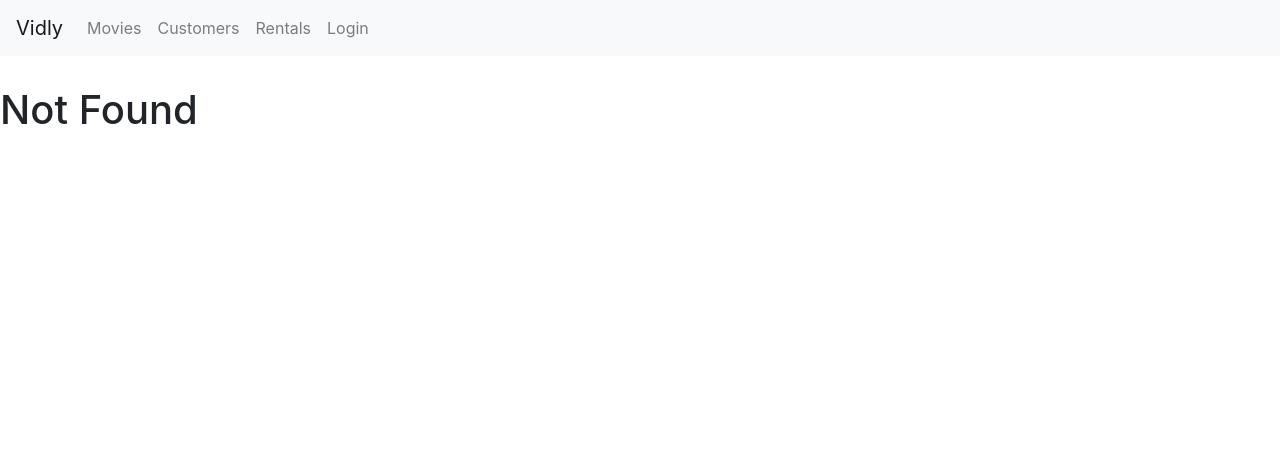
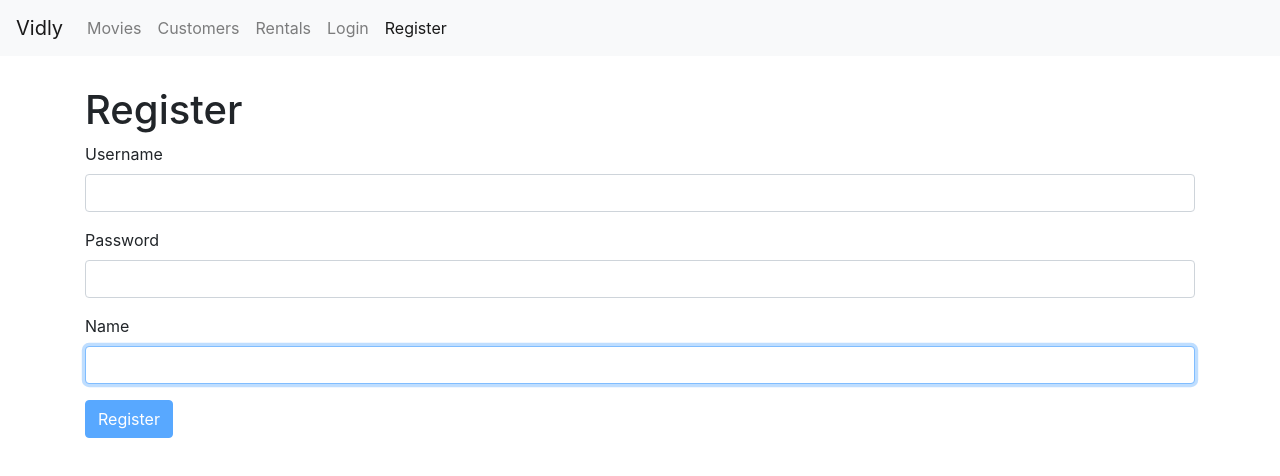
Before and after one commit to msinta/react-codewmosh, a React (Create React App) app in the folder vidly/: page /register in a window 1280 px wide. Before the commit this address led to /not-found. Shown: the top 476 px of the page. Built offline with nearby package versions, Linux system fonts and the light colour scheme.

Commit message:
register form added

```diff
--- a/vidly/src/App.js
+++ b/vidly/src/App.js
@@ -6,6 +6,7 @@
 import NotFound from "./components/notFound";
 import MovieDetails from "./components/moviedetails";
 import LoginForm from "./components/login";
+import RegisterForm from "./components/register";
 import "./App.css";
 
 function App() {
@@ -19,6 +20,7 @@
         <Route path="/rentals" component={Rentals} />
         <Route path="/not-found" component={NotFound} />
         <Route path='/login' component={LoginForm}/>
+        <Route path='/register' component={RegisterForm}/>
         <Redirect from="/" exact to='/movies' />
         <Redirect to="not-found" />
       </Switch>
--- a/vidly/src/components/common/form.jsx
+++ b/vidly/src/components/common/form.jsx
@@ -55,7 +55,7 @@
   renderButton(label){
     return (
       <button disabled={this.validate()} className="btn btn-primary">
-            Login
+            {label}
           </button>
     )
   }
--- a/vidly/src/components/login.jsx
+++ b/vidly/src/components/login.jsx
@@ -20,11 +20,13 @@
   }
 
   render() {
-    const { data, errors } = this.state;
+
+    const {onSubmit} = this.props
+
     return (
       <div className="container">
         <h1>Login</h1>
-        <form onSubmit={this.handleSubmit}>
+        <form onSubmit={onSubmit}>
         {this.renderInput("username", "Username")}
         {this.renderInput("password", "Password", "password")}
           {this.renderButton("Login")}
--- a/vidly/src/components/navbar.jsx
+++ b/vidly/src/components/navbar.jsx
@@ -32,6 +32,9 @@
           <NavLink className="nav-item nav-link" to="/login">
             Login
           </NavLink>
+          <NavLink className="nav-item nav-link" to="/Register">
+            Register
+          </NavLink>
         </div>
       </div>
     </nav>
--- /dev/null
+++ b/vidly/src/components/register.jsx
@@ -0,0 +1,32 @@
+import React from "react";
+import Form from "./common/form";
+import Joi from "joi-browser";
+
+class RegisterForm extends Form {
+  state = {
+    data: { username: "", password: "", name: "" },
+    errors: {},
+  };
+
+  schema = {
+    username: Joi.string().email().required().label("Username"),
+    password: Joi.string().required().label("Password"),
+    name: Joi.string().required().label("Name"),
+  };
+
+  render() {
+    return (
+      <div className="container">
+        <h1>Register</h1>
+        <form onSubmit={this.handleSubmit}>
+          {this.renderInput("username", "Username")}
+          {this.renderInput("password", "Password", "password")}
+          {this.renderInput("name", "Name")}
+          {this.renderButton("Register")}
+        </form>
+      </div>
+    );
+  }
+}
+
+export default RegisterForm;
```
